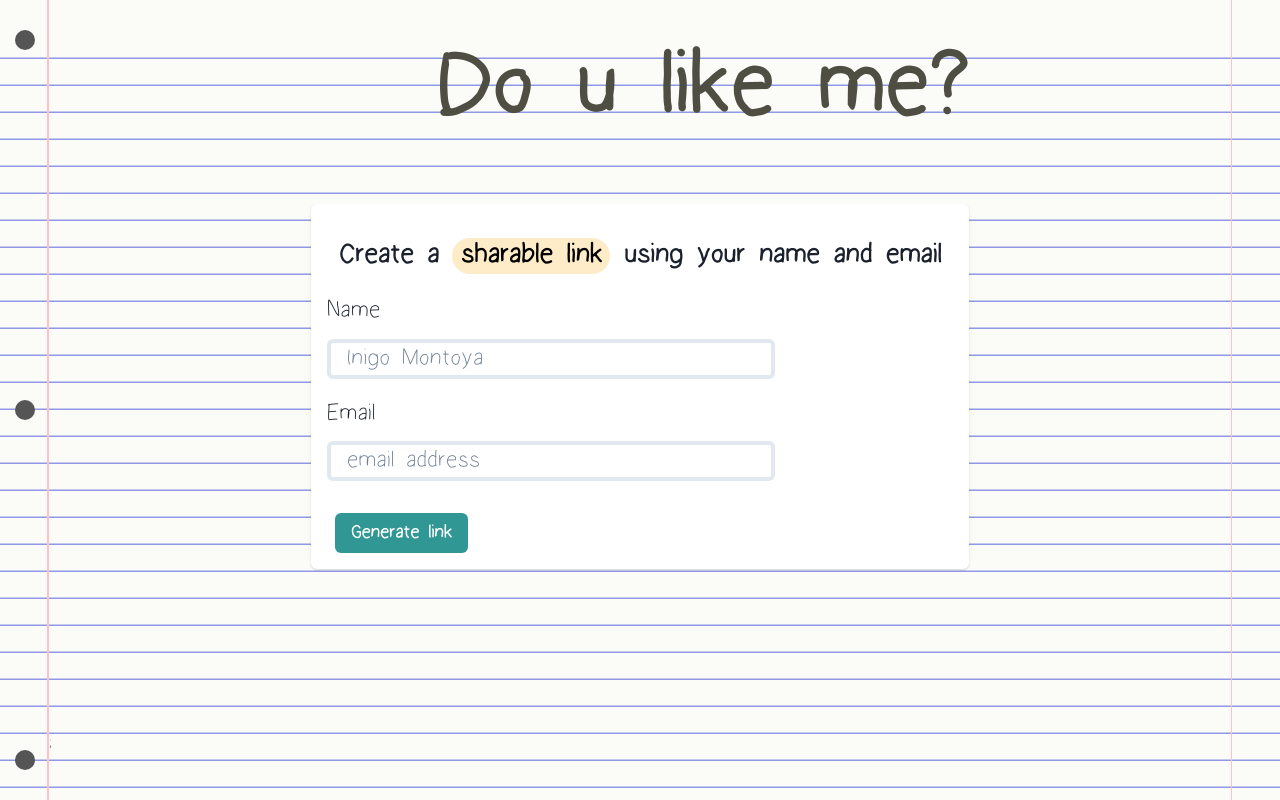
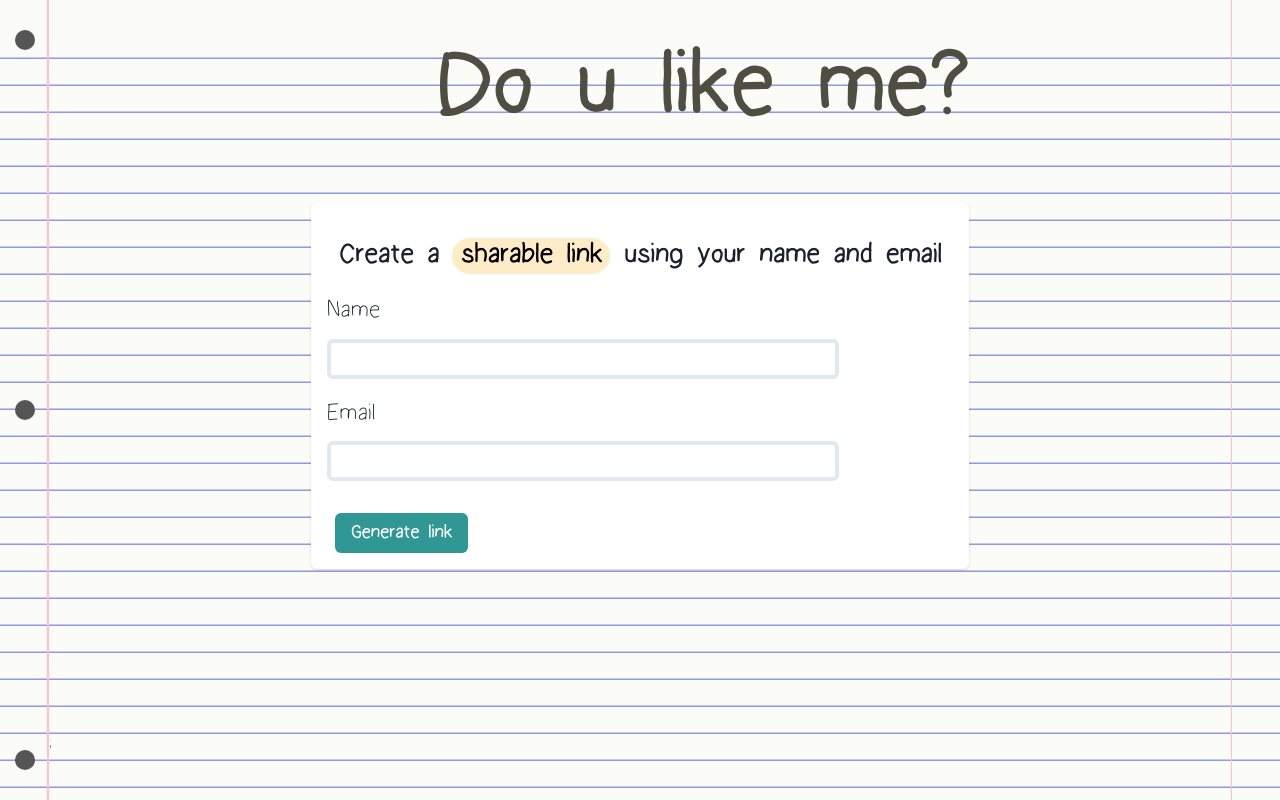
Before and after one commit to andregcab/do-you-like-me, a Next.js app: page /send-note in a window 1280 px wide. Built offline with nearby package versions, Linux system fonts and the light colour scheme.

Commit message:
removes placeholder

```diff
--- a/src/pages/send-note/index.tsx
+++ b/src/pages/send-note/index.tsx
@@ -83,25 +83,17 @@ const CreateLink = () => {
             </Heading>
           </Box>
           <FormControl isInvalid={!!errors.yourEmail?.message}>
-            <Box maxW="md">
+            <Box maxW="lg ">
               <Box mb={4}>
                 <FormLabel htmlFor="yourName">Name</FormLabel>
-                <Input
-                  id="yourName"
-                  placeholder="Inigo Montoya"
-                  {...register('yourName')}
-                />
+                <Input id="yourName" {...register('yourName')} />
                 <FormErrorMessage mt={3}>
                   <span>{errors.yourName?.message}</span>
                 </FormErrorMessage>
               </Box>
               <Box mb={4}>
                 <FormLabel htmlFor="yourEmail">Email</FormLabel>
-                <Input
-                  id="yourEmail"
-                  placeholder="email address"
-                  {...register('yourEmail')}
-                />
+                <Input id="yourEmail" {...register('yourEmail')} />
                 <FormErrorMessage mt={3}>
                   <span>{errors.yourEmail?.message}</span>
                 </FormErrorMessage>
```
